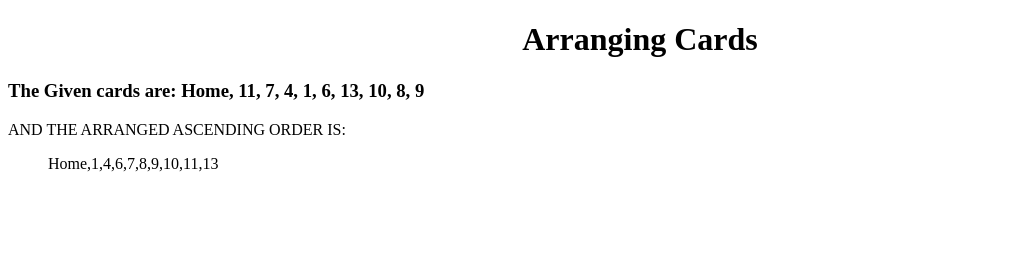
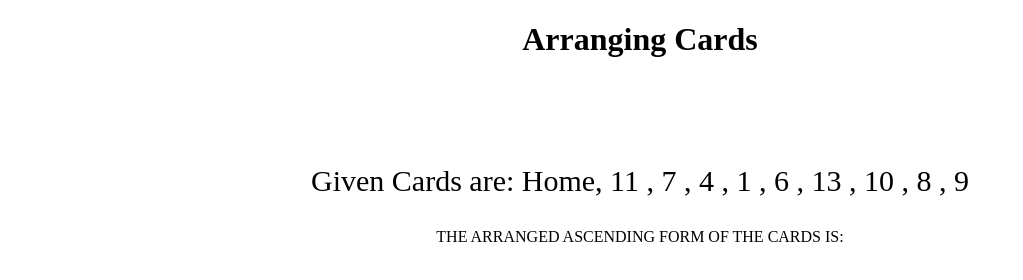
Before and after one commit to srishtimishra0813/Arranging-Cards, a plain HTML site: page index.html in a window 1280 px wide. Shown: the whole page, without its empty margins (0-1023 px from the left). Drawn offline with Linux system fonts and the light colour scheme.

Commit message:
Update index.html

```diff
--- a/index.html
+++ b/index.html
@@ -1,15 +1,20 @@
 <!DOCTYPE html>
 <html lang="en">
 <head>
-    <meta charset="UTF-8">
-    <meta name="viewport" content="width=device-width, initial-scale=1.0">
-    <title>Document</title>
+  <meta charset="UTF-8">
+  <meta name="viewport" content="width=device-width, initial-scale=1.0">
+  <link rel="stylesheet" href="styles.css">
+  <title>Document</title>
 </head>
 <body>
-    <h1><center>Arranging Cards</center></h1>
-    <h3>The Given cards are: Home, 11, 7, 4, 1, 6, 13, 10, 8, 9 </h3>
-    AND THE ARRANGED ASCENDING ORDER IS:
-    <ul id="list"></ul>
-    <script src="index.js"></script>
+  <center>
+  <h1>Arranging Cards</h1>
+  <br><br><br>
+  <p style="font-size: 30px;">Given Cards are: Home, 11 , 7 , 4 , 1 , 6 , 13 , 10 , 8 , 9</p>
+  <h3></h3>
+  THE ARRANGED ASCENDING FORM OF THE CARDS IS:
+  <p style="font-size: 30px;" id="result"></p>
+  </center>
+  <script src="index.js"></script>
 </body>
 </html>
```
